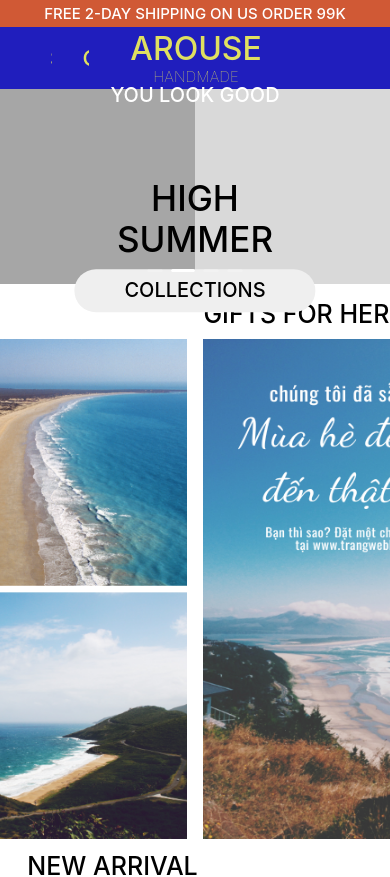
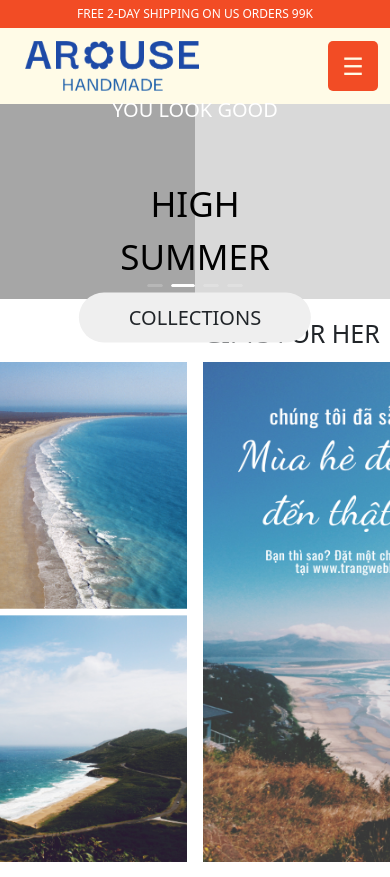
Before and after one commit to thy-nguyen10/website, a React (Create React App) app: page / in a window 390 px wide. Shown: the top 877 px of the page. Built offline with nearby package versions, Linux system fonts and the light colour scheme.

Commit message:
responsiveHeader

```diff
--- a/package.json
+++ b/package.json
@@ -11,7 +11,9 @@
     "@testing-library/react": "^13.4.0",
     "@testing-library/user-event": "^13.5.0",
     "antd": "^5.20.1",
+    "bootstrap": "^5.3.3",
     "react": "^18.3.1",
+    "react-bootstrap": "^2.10.5",
     "react-dom": "^18.3.1",
     "react-scripts": "5.0.1",
     "web-vitals": "^2.1.4"
--- a/src/Components/Header/Header.css
+++ b/src/Components/Header/Header.css
@@ -1,9 +1,13 @@
+.main-header {
+    background: #fffbe7;
+}
+
 .sub-header {
-    background-color: #d05935;
+    background-color: #f24c25;
     display: flex;
     justify-content: center;
     color: white;
-    font-size: 15px;
+    font-size: 12px;
     font-weight: 500;
 }
 
@@ -16,17 +20,16 @@
     display: flex;
     justify-content: space-between;
     align-items: center;
-    background: rgb(32, 30, 189);
     padding: 4px 50px;
     gap: 30px;
 }
 
 .left-nav, .right-nav {
     display: flex;
-    color: rgb(224, 224, 96);
+    color: rgb(29, 74, 167);
     text-transform: uppercase;
-    font-size: 22px;
-    font-weight: 500;
+    font-size: 18px;
+    font-weight: 600;
 }
 
 .left-nav, .right-nav, p {
@@ -40,11 +43,13 @@
     flex-direction: column;
     justify-content: space-evenly;
     align-items: center;
-    text-transform: uppercase;
-    font-size: 15px;
-    font-weight: 100;
     color: rgb(224, 224, 96);
     margin-left: 4%;
+}
+
+.logo-web img {
+    width: 100%;
+    padding: 3% 0;
 }
 
 .main-title {
@@ -52,3 +57,131 @@
     font-weight: 500;
     margin-bottom: -10px;
 }
+
+.custom-nav {
+    background-color: #fffbe7;
+}
+
+/* Tùy chỉnh cho Logo */
+.navbar-brand img {
+    max-height: 50px; /* Đảm bảo logo không quá cao */
+    width: auto; /* Giữ tỉ lệ của logo */
+}
+
+/*Tùy chỉnh cho Toggle*/
+.bnt-toggle {
+    display: block;
+    background-color: #f24c25;
+    color: #fffbe7;
+    border: none;
+    font-size: 24px;
+    cursor: pointer;
+    margin-left: auto;
+    height: 50px;
+    width: 50px;
+    border-radius: 5px;
+}
+
+/* Menu cho thiết bị mobile*/
+.navbar-links {
+    opacity: 0;
+    visibility: hidden;
+    flex-direction: column;
+    position: absolute;
+    top: 5px;
+    right: 0;
+    background-color: #fffbe7;
+    padding: 10px 0;
+    list-style: none;
+    text-align: left;
+    gap: 10px;
+    z-index: 100;
+    border-radius: 10px; /* Bo góc nhẹ */
+    box-shadow: 0 8px 16px rgba(0, 0, 0, 0.3); /* Đổ bóng để tạo hiệu ứng nổi */
+    transition: opacity 0.5s ease, visibility 0.5s ease;
+}
+
+.navbar-links.active {
+    opacity: 1;
+    visibility: visible;
+}
+
+.navbar-links li a {
+    color: rgb(29, 74, 167);
+    text-transform: uppercase;
+    font-size: 18px;
+    padding: 5px 20px;
+    display: block;
+    text-decoration: none;
+}
+
+.navbar-links li a:hover {
+    background-color: #f24c25;
+}
+
+.logo-wrapper {
+    position: relative;
+    width: 150px; /* Đặt kích thước cố định cho logo */
+    height: 60px; /* Đặt chiều cao cố định để khung không thay đổi */
+    display: flex;
+    justify-content: center;
+    align-items: center;
+}
+
+.logo-img, .hover-text {
+    position: absolute;
+    transition: opacity 0.5s ease, transform 0.5s ease;
+    will-change: opacity, transform;
+}
+
+.logo-img {
+    opacity: 1;
+    transition: opacity 0.5s ease-in-out;
+}
+
+.hover-text {
+    opacity: 0;
+    font-size: 20px;
+    font-weight: bold;
+    color: #f24c25;
+    text-align: center;
+    text-transform: uppercase;
+    line-height: 1.2;
+}
+
+.logo-wrapper.hovered .logo-img {
+    opacity: 0;
+    transform: scale(0.9);
+}
+
+.logo-wrapper.hovered .hover-text {
+    opacity: 1;
+    transform: scale(1.1);
+}
+
+/* Điều chỉnh cho màn hình nhỏ (điện thoại) */
+@media (max-width: 767px) {
+    .hover-text {
+        font-size: 16px; /* Giảm kích thước chữ trên điện thoại */
+        line-height: 1.1; /* Giảm khoảng cách giữa các dòng */
+    }
+
+    .logo-wrapper {
+        width: 100px; /* Điều chỉnh kích thước logo trên điện thoại */
+        height: 50px;
+        margin-left: 50%;
+    }
+}
+
+/* Điều chỉnh cho màn hình lớn (laptop) */
+@media (min-width: 768px) {
+    .hover-text {
+        font-size: 20px; /* Kích thước lớn hơn cho màn hình lớn */
+        line-height: 1.2; /* Khoảng cách dòng phù hợp trên laptop */
+    }
+
+    .logo-wrapper {
+        width: 150px; /* Kích thước logo lớn hơn cho laptop */
+        height: 60px;
+    }
+}
--- a/src/Components/Header/Header.jsx
+++ b/src/Components/Header/Header.jsx
@@ -1,31 +1,109 @@
-import React from 'react'
-import './Header.css'
+import React, { useState, useEffect } from 'react';
+import './Header.css';
+import logo from '../../Accsets/Logo_Arouse_01.png';
+import 'bootstrap/dist/css/bootstrap.min.css';
+import Container from 'react-bootstrap/Container';
+import Navbar from 'react-bootstrap/Navbar';
 
 const Header = () => {
+    const [isMobile, setIsMobile] = useState(false);
+
+    useEffect(() => {
+        const handleResize = () => {
+            setIsMobile(window.innerWidth <= 756);
+        };
+
+        window.addEventListener('resize', handleResize);
+        handleResize();
+
+        return () => window.removeEventListener('resize', handleResize);
+    }, []);
+
     return (
         <div className='supper-header'>
             <div className="sub-header">
-            <p>free 2-day shipping on us order 99k</p>
+                <p>Free 2-day shipping on US orders 99k</p>
             </div>
             <div className="main-header">
+                {isMobile ? <MobileNavbar logo={logo} /> : <DesktopNavbar logo={logo} />}
+            </div>
+        </div>
+    );
+};
+
+// Component dành cho mobile
+const MobileNavbar = ({ logo }) => {
+    const [isOpen, setIsOpen] = useState(false);
+    const [isHovered, setIsHovered] = useState(false);
+
+    const handleMouseEnter = () => {
+        setIsOpen(true);
+    };
+
+    const handleMouseLeave = () => {
+        setIsOpen(false);
+        setIsHovered(false);
+    };
+
+    return (
+        <Navbar expand="lg" className="custom-nav">
+            <Container
+                className="d-flex justify-content-between align-items-center"
+
+            >
+                <Navbar.Brand href="#home"
+                              onMouseEnter={() => setIsHovered(true)}
+                              onMouseLeave={() => setIsHovered(false)}
+                              className="logo-container">
+                    <div className={`logo-wrapper ${isHovered ? 'hovered' : ''}`}>
+                        <img src={logo} alt="Logo" className="logo-img" />
+                        <p className="hover-text">YOU LOOK GOOD</p>
+                    </div>
+                </Navbar.Brand>
+                {!isOpen && (
+                    <button className="bnt-toggle" onMouseEnter={handleMouseEnter}
+                    >
+                        ☰
+                    </button>
+                )}
+                <ul className={`navbar-links ${isOpen ? 'active' : ''}`} onMouseLeave={handleMouseLeave}>
+                    <li><a href="#home">Shop</a></li>
+                    <li><a href="#about">Collections</a></li>
+                    <li><a href="#services">Search</a></li>
+                    <li><a href="#contact">Login</a></li>
+                    <li><a href="#cart">Cart(0)</a></li>
+                </ul>
+            </Container>
+        </Navbar>
+    );
+};
+
+// Component dành cho desktop
+const DesktopNavbar = ({ logo }) => {
+    const [isHovered, setIsHovered] = useState(false);
+
+    return (
+
     <div className="box-header">
         <div className="left-nav">
-                <p>shop</p>
-                <p>collections</p>
+            <p>Shop</p>
+            <p>Collections</p>
         </div>
-            <div className="logo-web">
-                <p className='main-title'>arouse</p>
-                <p>handmade</p>
+        <div className="logo-web"
+             onMouseEnter={() => setIsHovered(true)}
+             onMouseLeave={() => setIsHovered(false)}>
+             <div className={`logo-wrapper ${isHovered ? 'hovered' : ''}`}>
+                    <img src={logo} alt="Logo" className="logo-img" />
+                    <p className="hover-text">YOU LOOK GOOD</p>
+                </div>
         </div>
         <div className="right-nav">
-                <p>search</p>
-                <p>login</p>
-                <p>cart(0)</p>
+            <p>Search</p>
+            <p>Login</p>
+            <p>Cart(0)</p>
         </div>
     </div>
-        </div>
-    </div>
-  )
-}
+);
+};
 
-export default Header
+export default Header;
```
Also changed, not shown: src/Accsets/Logo_Arouse_01.png (added), 1 other file (tests, documents, lock files or other folders). Lines whose indentation alone changed are shown as unchanged.
